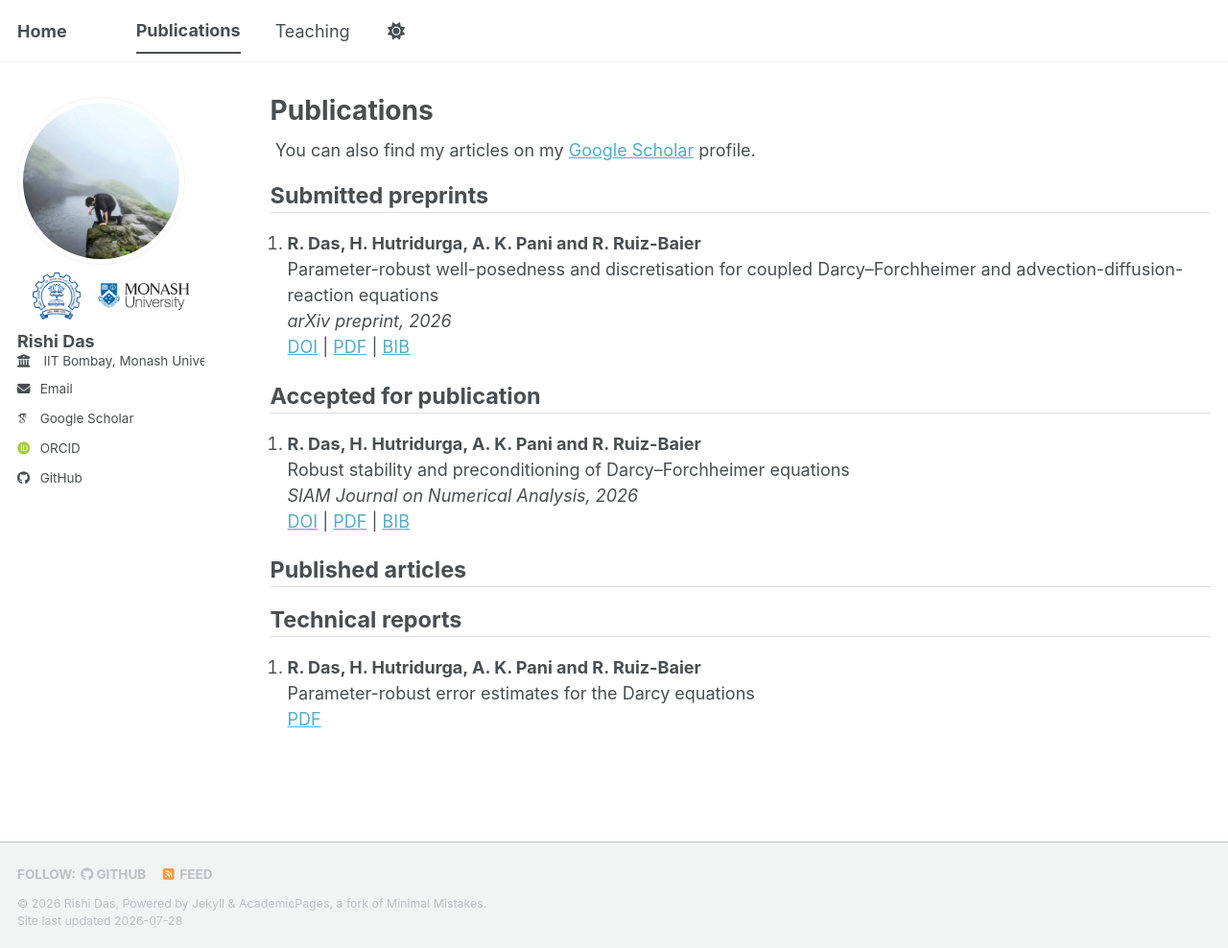
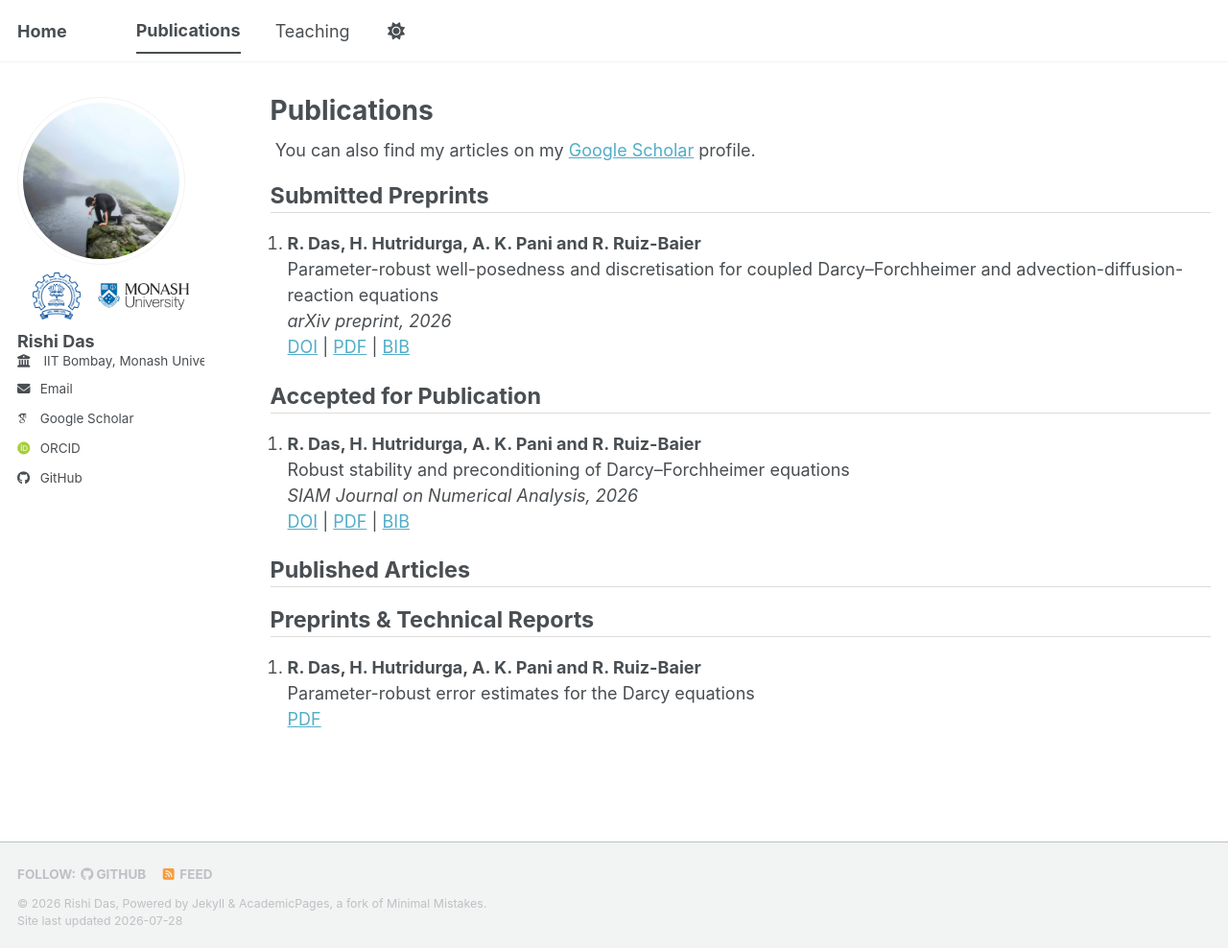
Before and after one commit to rishidas-04/rishidas-04.github.io, a Jekyll site: the page built from _pages/publications.html, in a window 1280 px wide and 988 px high. Shown: the whole window at 96% size. Built offline with Jekyll 4.4.1, drawn with Linux system fonts in a browser that asks for light colours; some web fonts are replaced; a script bundle is joined from its source files by our own code; library files that are not in the unit come from our copies.

Commit message:
Update publications.html

```diff
--- a/_pages/publications.html
+++ b/_pages/publications.html
@@ -12,7 +12,7 @@ author_profile: true
 </div>
 {% endif %}
 
-<h2>Submitted preprints</h2>
+<h2>Submitted Preprints</h2>
 <ol reversed>
   <li>
     <p>
@@ -26,7 +26,7 @@ author_profile: true
   </li>
 </ol>
 
-<h2>Accepted for publication</h2>
+<h2>Accepted for Publication</h2>
 <ol reversed>
   <li>
     <p>
@@ -40,12 +40,12 @@ author_profile: true
   </li>
 </ol>
 
-<h2>Published articles</h2>
+<h2>Published Articles</h2>
 <ol reversed>
   <!-- future papers -->
 </ol>
 
-<h2>Technical reports</h2>
+<h2>Preprints & Technical Reports</h2>
 <ol reversed>
   <li>
     <p>
```
